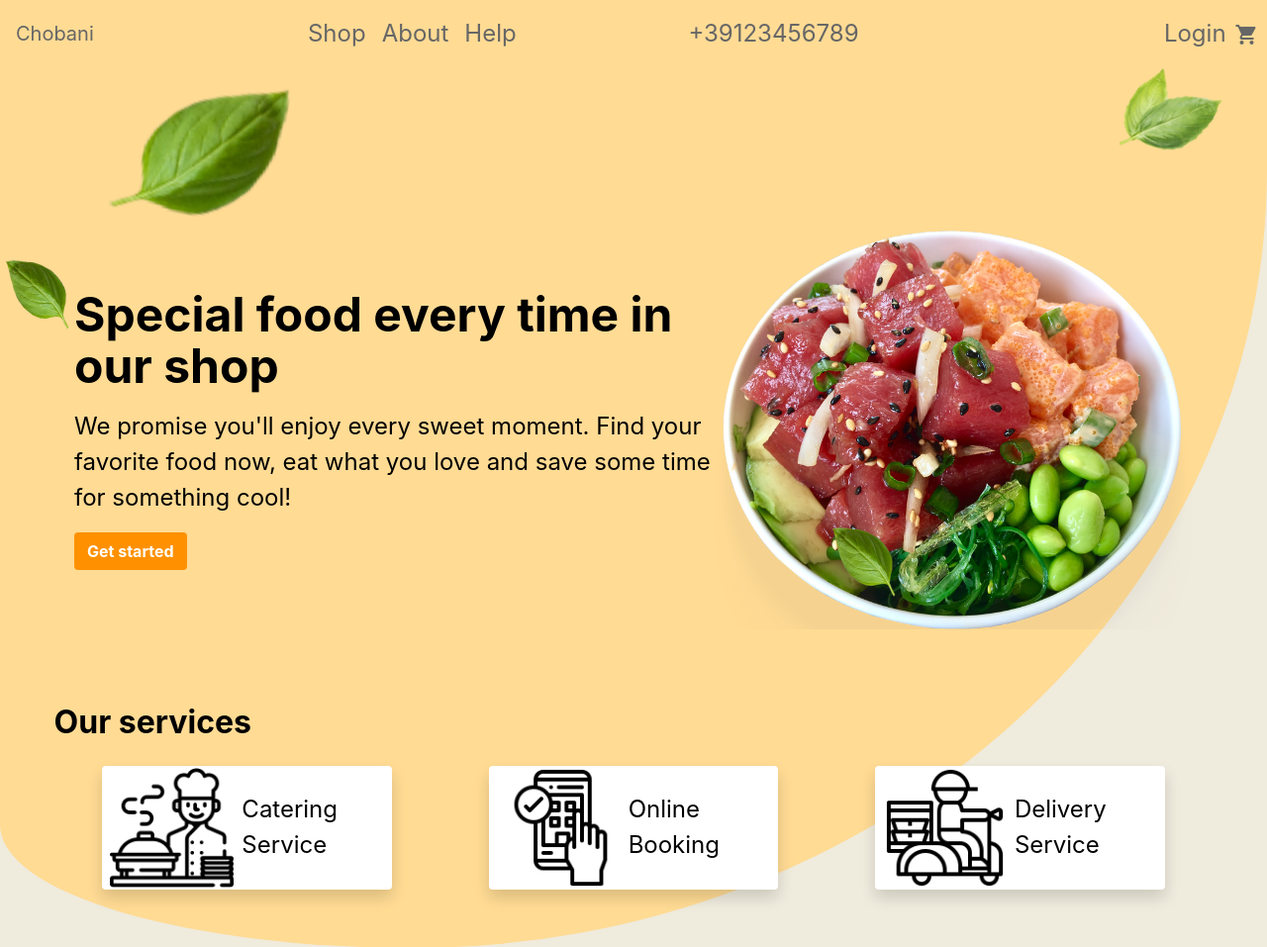
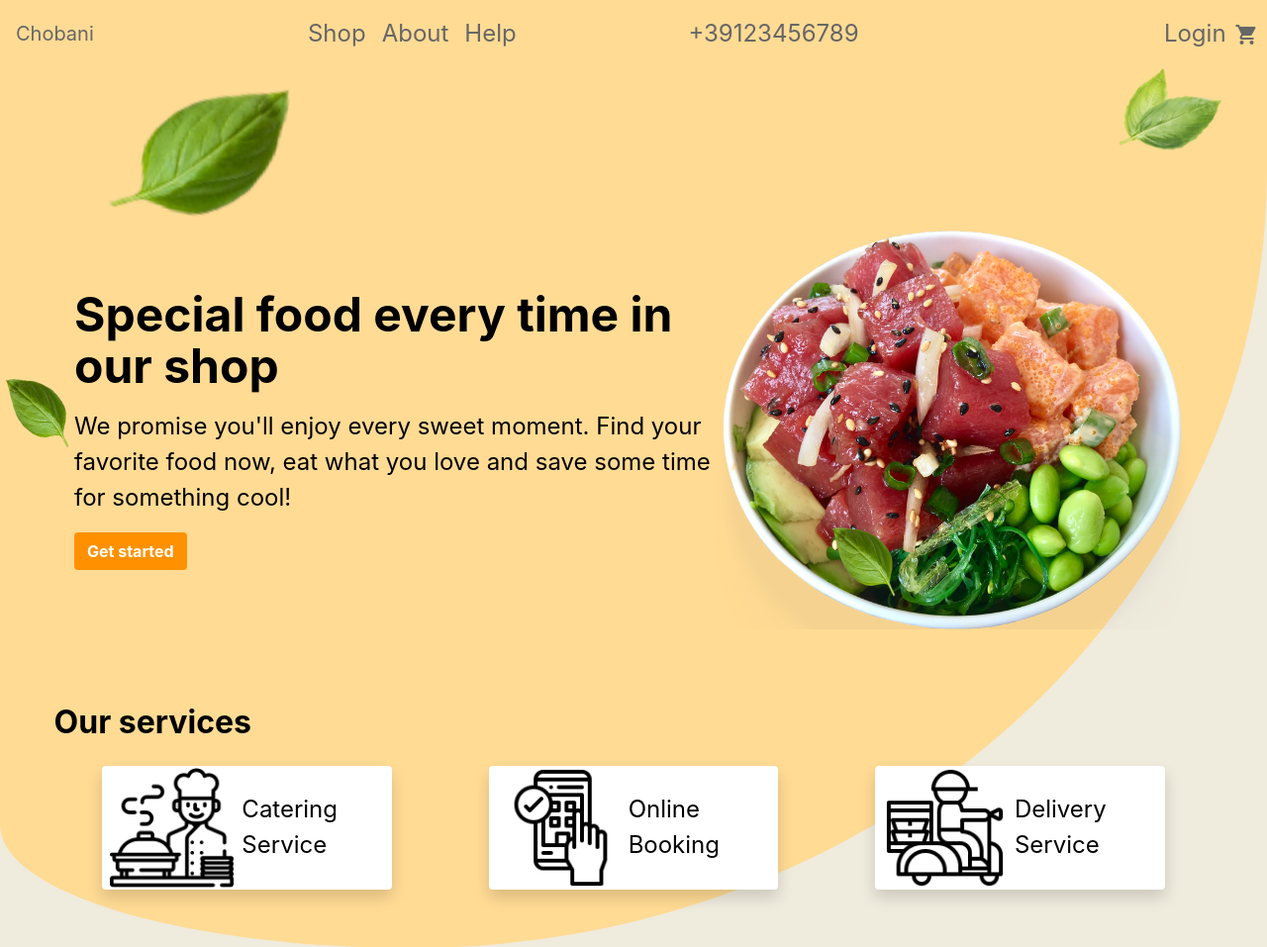
Before and after one commit to tavernhell/chobani-template, a PHP site: page / in a window 1280 px wide. Shown: the top 957 px of the page at 99% size. Run offline with PHP 8.4, Linux system fonts and the light colour scheme.

Commit message:
10 - Moved leaf next to special

```diff
--- a/css/my-style.css
+++ b/css/my-style.css
@@ -203,7 +203,7 @@ footer {
     position: absolute;
     float: left;
     left: -70px;
-    top: 30px;
+    top: 150px;
 }
 
 /* Near cup */
```
